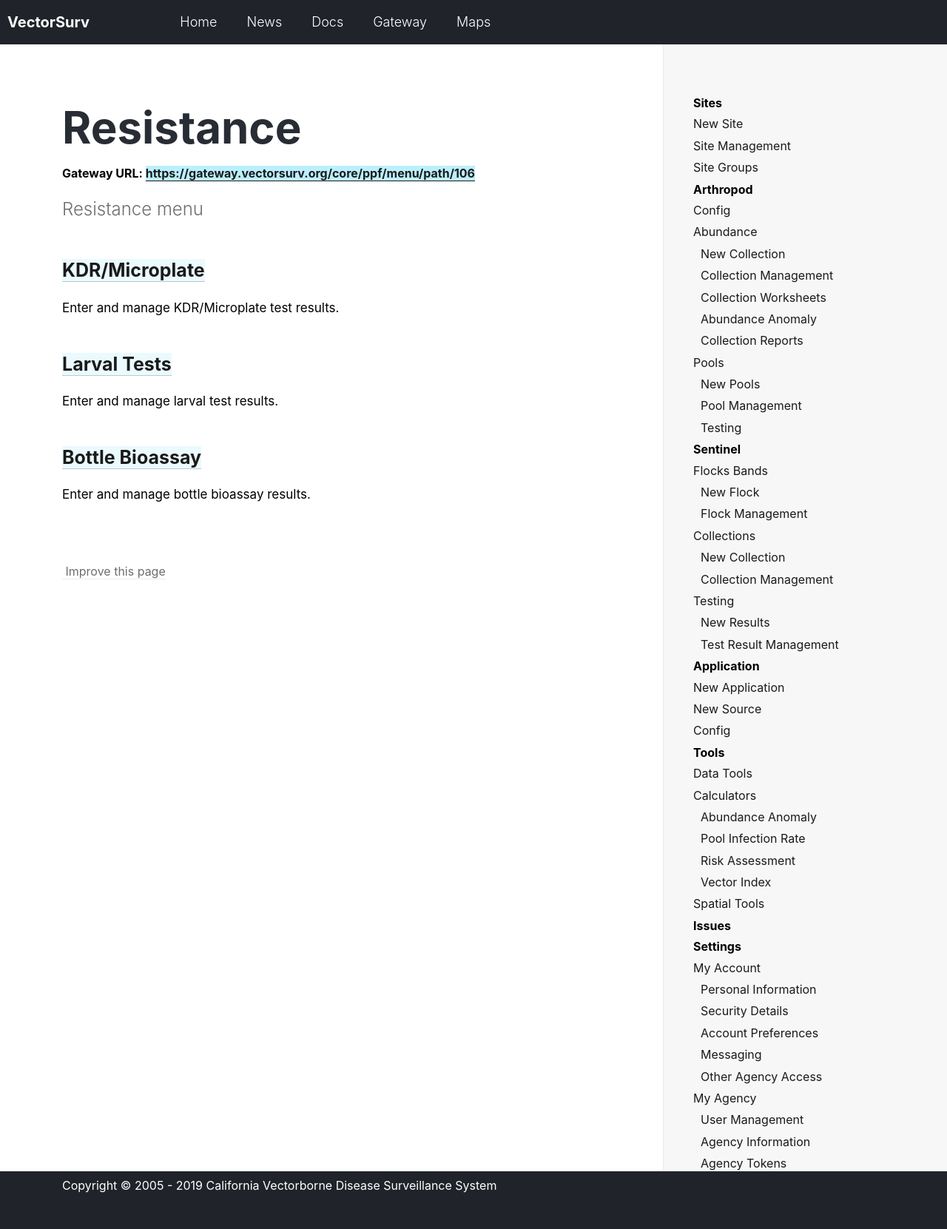
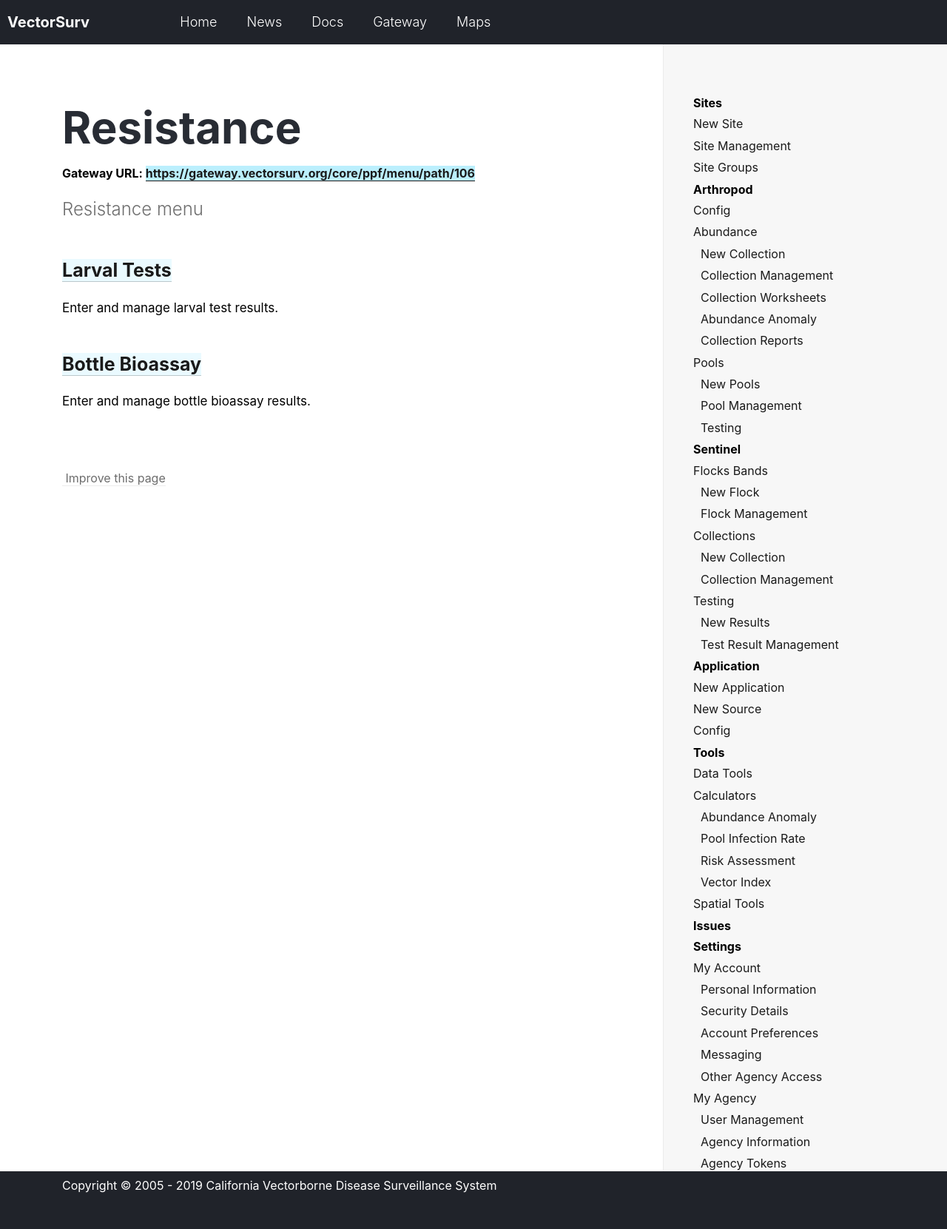
Before and after one commit to tlvaldepena/vectorsurv.org, a Jekyll site: the page built from _docs/resistance/resistance-menu.md, in a window 1280 px wide. Shown: the whole page at 74% size. Built offline with Jekyll 4.4.1, drawn with Linux system fonts in a browser that asks for light colours.

Commit message:
remove KDR for now

```diff
--- a/_docs/resistance/resistance-menu.md
+++ b/_docs/resistance/resistance-menu.md
@@ -3,10 +3,6 @@ title: Resistance
 gateway-url: https://gateway.vectorsurv.org/core/ppf/menu/path/106
 ---
 Resistance menu
-
-### [KDR/Microplate]({{ site.baseur1 }}/docs/resistance/kdr-menu)
-
-Enter and manage KDR/Microplate test results.
 
 ### [Larval Tests]({{ site.baseur1 }}/docs/resistance/larval-menu)
 
```
